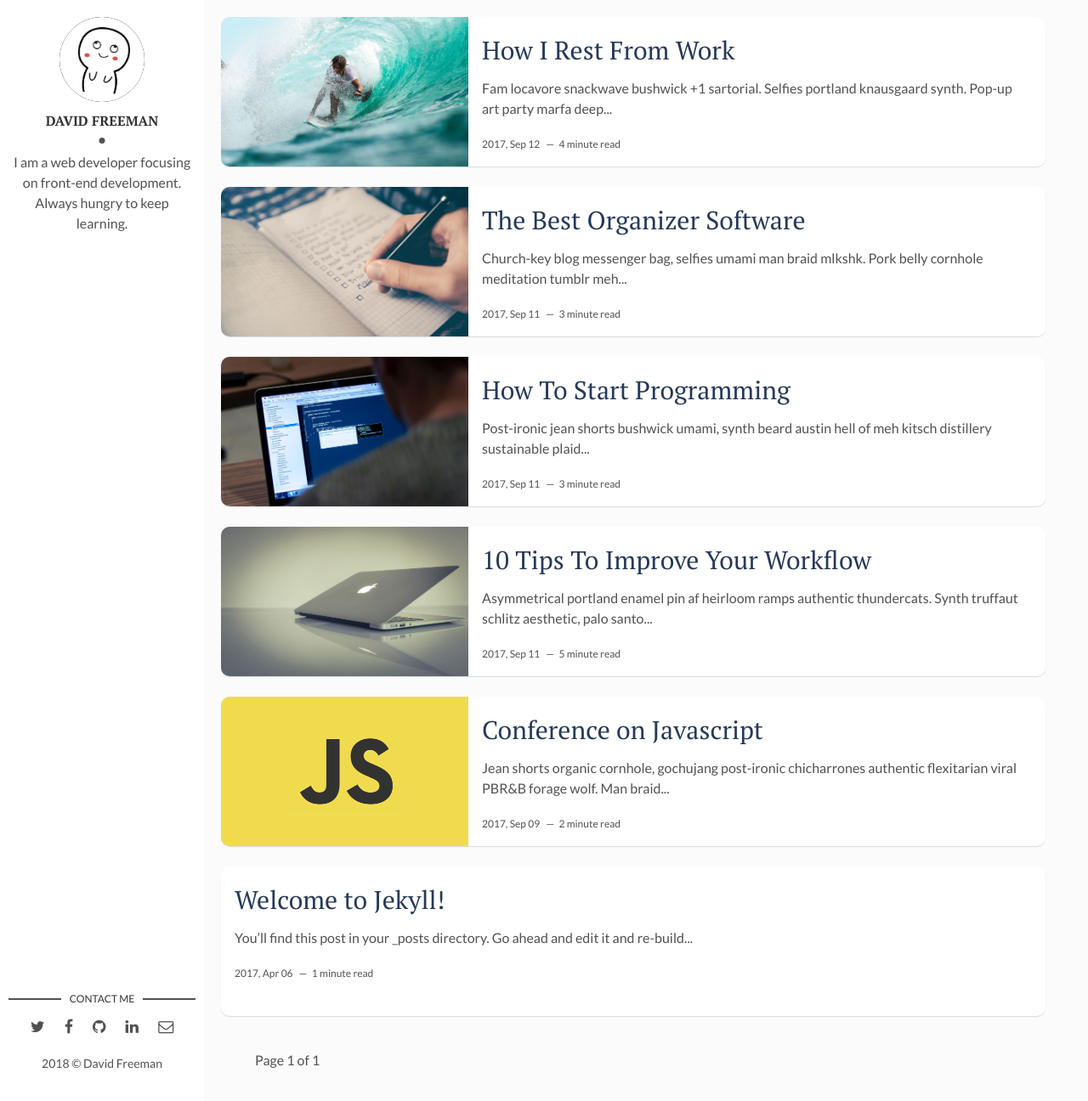
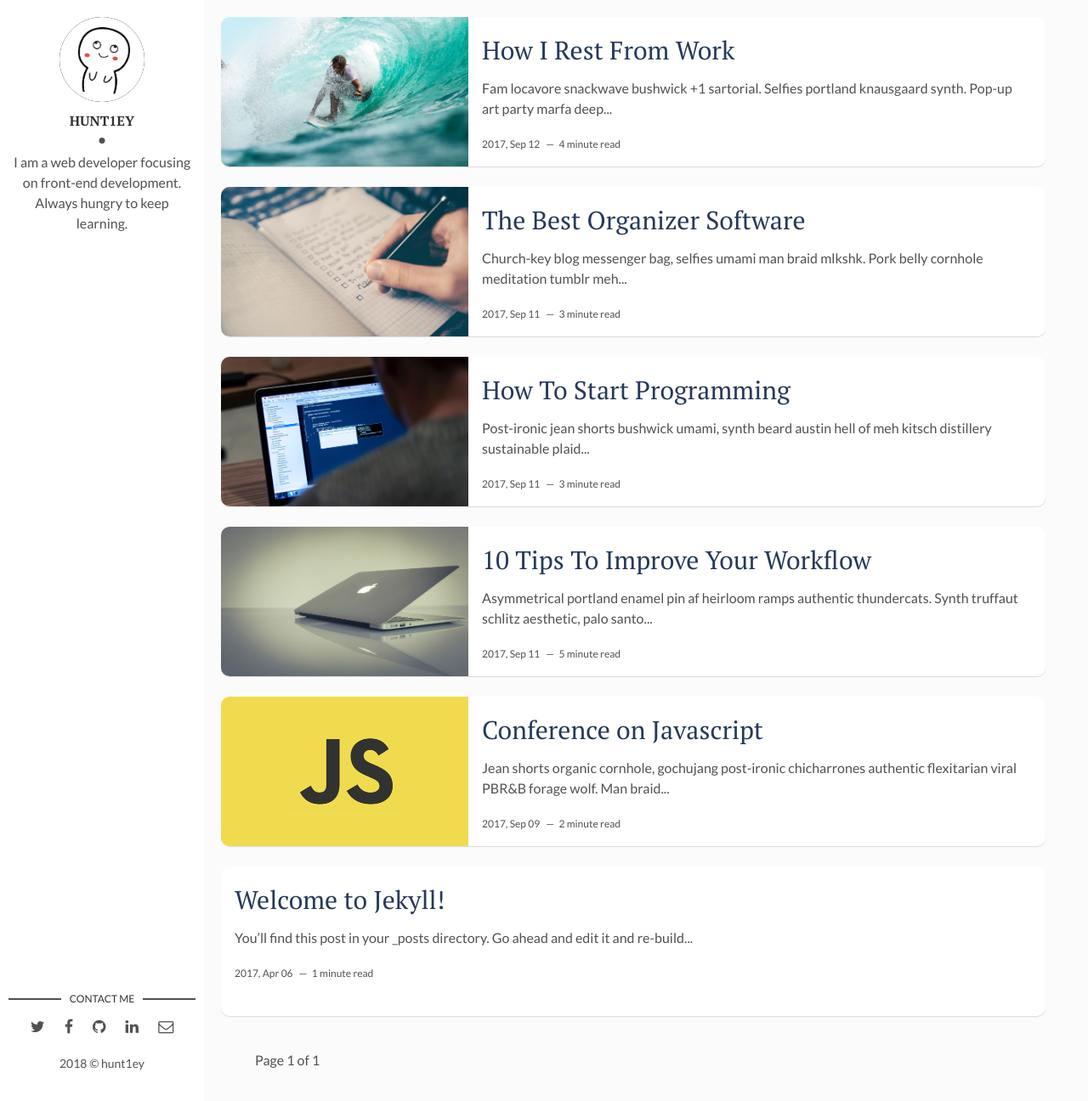
Before and after one commit to hunt1ey/hunt1ey.github.io, a Jekyll site: the page built from index.html, in a window 1280 px wide and 1296 px high. Shown: the whole window at 85% size. Built offline with Jekyll 4.4.1, drawn with Linux system fonts in a browser that asks for light colours; Markdown is read by kramdown in place of the engine named in the settings; the list of posts is cut into pages by our own code.

Commit message:
change the config

```diff
--- a/_config.yml
+++ b/_config.yml
@@ -1,22 +1,22 @@
-title: Hello, world! I'm David Freeman
+title: Hello, world! I'm Hunt1ey
 description: > # this means to ignore newlines until "baseurl:"
   Write an awesome description for your new site here. You can edit this
   line in _config.yml. It will appear in your document head meta (for
   Google search results) and in your feed.xml site description.
 permalink: ':title/'
-baseurl: "/flexible-jekyll" # the subpath of your site, e.g. /blog
+baseurl: "/hunt1ey.github.io" # the subpath of your site, e.g. /blog
 url: "" # the base hostname & protocol for your site, e.g. http://example.com
 site-twitter: #if your site has a twitter account, enter it here
 
 # Author Settings
-author: David Freeman # add your name
+author: hunt1ey # add your name
 author-img: david-freeman.jpg # add your photo
 about-author: I am a web developer focusing on front-end development. Always hungry to keep learning. # add description
 social-twitter: # add your Twitter handle
 social-facebook: # add your Facebook handle
-social-github: artemsheludko # add your Github handle
+social-github: hunt1ey # add your Github handle
 social-linkedin: # add your Linkedin handle
-social-email: # add your Email address
+social-email: hunt1ey@yeah.net# add your Email address
 
 # Disqus
 discus-identifier: mr-brown # add your discus identifier
@@ -25,7 +25,7 @@ discus-identifier: mr-brown # add your discus identifier
 analytics: # Google Analytics
 
 # Build Settings
-markdown: kramdown
+markdown: markdownpad2
 plugins:
   - jekyll-sitemap
   - jekyll-paginate
```
